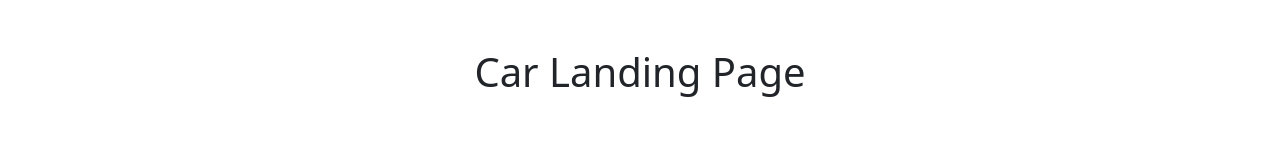
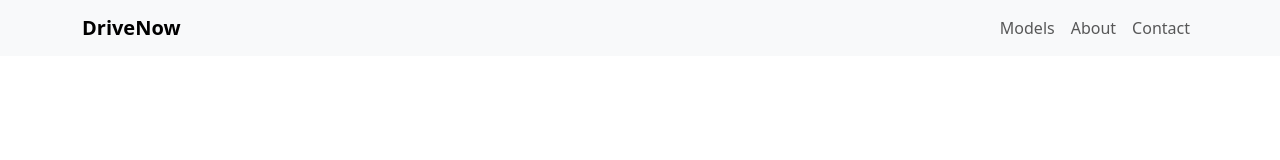
Before and after one commit to GfTechHub/car-landing-page, a plain HTML site: page index.html in a window 1280 px wide. Drawn offline with nearby package versions, Linux system fonts and the light colour scheme.

Commit message:
Added responsive navbar

```diff
--- a/index.html
+++ b/index.html
@@ -9,7 +9,28 @@
 </head>
 <body>
 
-  <h1 class="text-center mt-5">Car Landing Page</h1>
+  <!-- Navbar -->
+  <nav class="navbar navbar-expand-lg navbar-light bg-light">
+    <div class="container">
+      <!-- Logo / Brand -->
+      <a class="navbar-brand fw-bold" href="#">DriveNow</a>
+
+      <!-- Toggler button (for mobile) -->
+      <button class="navbar-toggler" type="button" data-bs-toggle="collapse" data-bs-target="#navbarNav"
+        aria-controls="navbarNav" aria-expanded="false" aria-label="Toggle navigation">
+        <span class="navbar-toggler-icon"></span>
+      </button>
+
+      <!-- Navbar links -->
+      <div class="collapse navbar-collapse" id="navbarNav">
+        <ul class="navbar-nav ms-auto">
+          <li class="nav-item"><a class="nav-link" href="#">Models</a></li>
+          <li class="nav-item"><a class="nav-link" href="#">About</a></li>
+          <li class="nav-item"><a class="nav-link" href="#">Contact</a></li>
+        </ul>
+      </div>
+    </div>
+  </nav>
 
   <!-- Bootstrap JS -->
   <script src="https://cdn.jsdelivr.net/npm/bootstrap@5.3.0/dist/js/bootstrap.bundle.min.js"></script>
```
